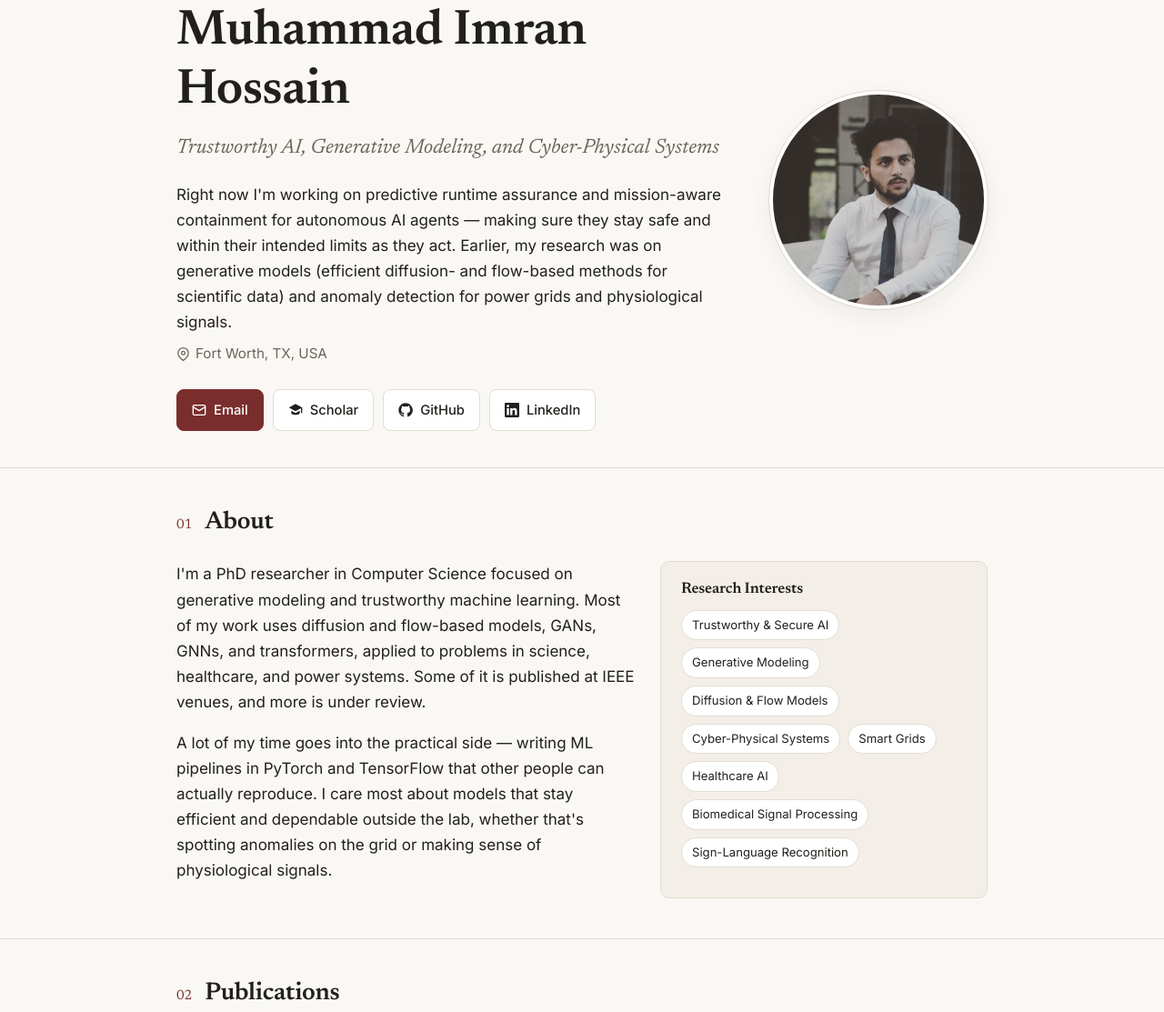
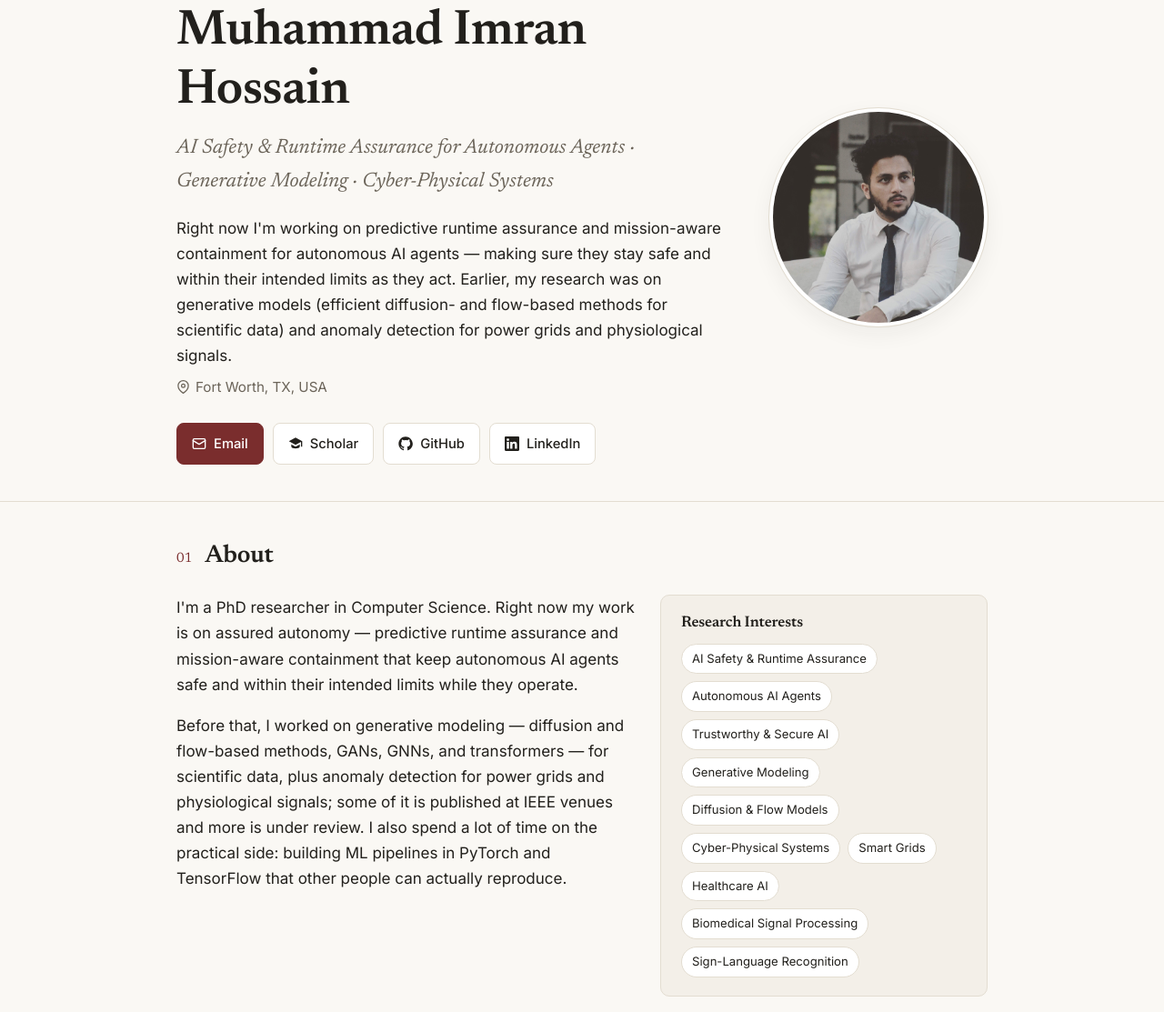
Before and after one commit to imranrimon/imranrimon.github.io, a plain HTML site: page index.html in a window 1280 px wide. Shown: the part 170-1283 px from the top of the page at 91% size. Drawn offline with Linux system fonts and the light colour scheme.

Commit message:
Reframe tagline/About/interests around assured-autonomy work; standardize on Autonomous AI Agents

```diff
--- a/index.html
+++ b/index.html
@@ -282,7 +282,7 @@
     <div class="hero-text">
     <p class="eyebrow">Ph.D. Researcher · AI / Machine Learning</p>
     <h1 id="hero-name">Muhammad Imran Hossain</h1>
-    <p class="role">Trustworthy AI, Generative Modeling, and Cyber-Physical Systems</p>
+    <p class="role">AI Safety &amp; Runtime Assurance for Autonomous Agents · Generative Modeling · Cyber-Physical Systems</p>
     <p class="intro">Right now I'm working on predictive runtime assurance and mission-aware containment for autonomous AI agents — making sure they stay safe and within their intended limits as they act. Earlier, my research was on generative models (efficient diffusion- and flow-based methods for scientific data) and anomaly detection for power grids and physiological signals.</p>
     <p class="loc">
       <svg viewBox="0 0 24 24" fill="none" stroke="currentColor" stroke-width="2" stroke-linecap="round" stroke-linejoin="round" aria-hidden="true"><path d="M21 10c0 7-9 13-9 13s-9-6-9-13a9 9 0 0 1 18 0z"/><circle cx="12" cy="10" r="3"/></svg>
@@ -319,12 +319,14 @@
     <div class="sec-head"><span class="num">01</span><h2 id="about-h">About</h2></div>
     <div class="about-grid">
       <div class="about">
-        <p>I'm a PhD researcher in Computer Science focused on generative modeling and trustworthy machine learning. Most of my work uses diffusion and flow-based models, GANs, GNNs, and transformers, applied to problems in science, healthcare, and power systems. Some of it is published at IEEE venues, and more is under review.</p>
-        <p>A lot of my time goes into the practical side — writing ML pipelines in PyTorch and TensorFlow that other people can actually reproduce. I care most about models that stay efficient and dependable outside the lab, whether that's spotting anomalies on the grid or making sense of physiological signals.</p>
+        <p>I'm a PhD researcher in Computer Science. Right now my work is on assured autonomy — predictive runtime assurance and mission-aware containment that keep autonomous AI agents safe and within their intended limits while they operate.</p>
+        <p>Before that, I worked on generative modeling — diffusion and flow-based methods, GANs, GNNs, and transformers — for scientific data, plus anomaly detection for power grids and physiological signals; some of it is published at IEEE venues and more is under review. I also spend a lot of time on the practical side: building ML pipelines in PyTorch and TensorFlow that other people can actually reproduce.</p>
       </div>
       <aside class="interests" aria-label="Research interests">
         <h3>Research Interests</h3>
         <ul class="tags">
+          <li>AI Safety &amp; Runtime Assurance</li>
+          <li>Autonomous AI Agents</li>
           <li>Trustworthy &amp; Secure AI</li>
           <li>Generative Modeling</li>
           <li>Diffusion &amp; Flow Models</li>
@@ -482,7 +484,7 @@
         <p class="t-date">Aug 2026 — Ongoing</p>
         <h3>Ph.D. in Computer Science</h3>
         <p class="t-org">Texas Christian University, Fort Worth, TX</p>
-        <p><span class="t-meta">Research:</span> Predictive Runtime Assurance and Mission-Aware Containment for Autonomous Cyber Agents.</p>
+        <p><span class="t-meta">Research:</span> Predictive Runtime Assurance and Mission-Aware Containment for Autonomous AI Agents.</p>
       </div>
       <div class="t-item">
         <p class="t-date">Aug 2023 — Aug 2026</p>
```
